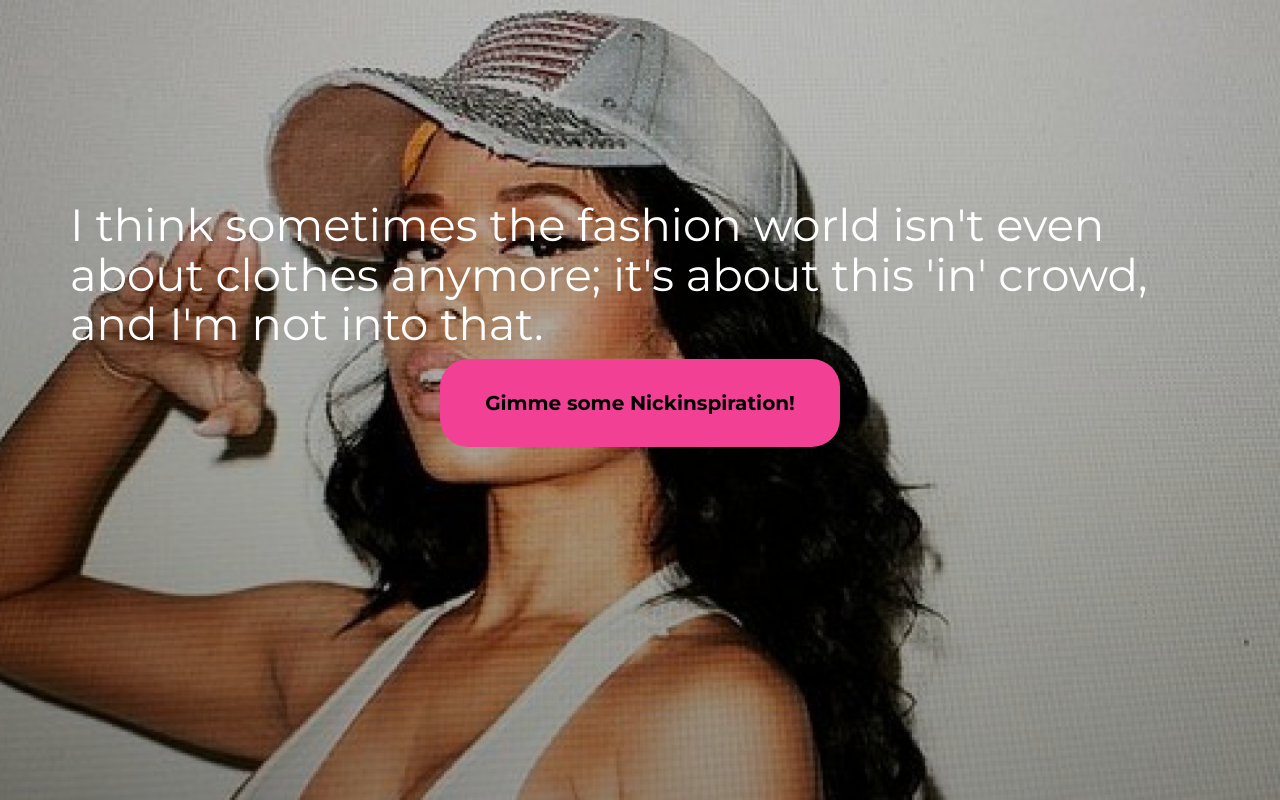
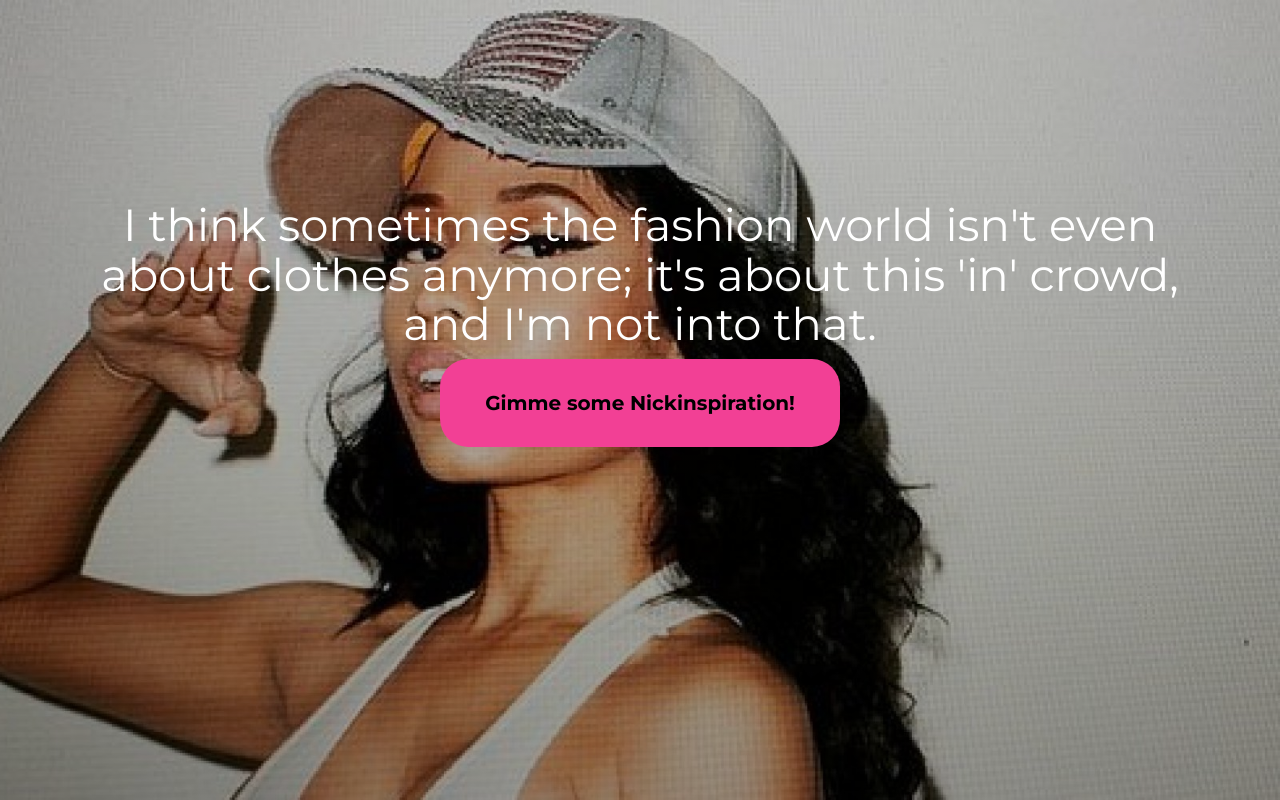
Before and after one commit to Nickinspiration/Nickinspiration.github.io, a plain HTML site: page index.html in a window 1280 px wide. Both pictures are taken after a click on the link "Gimme some Nickinspiration!". Shown: the top 800 px of the page. Drawn offline with nearby package versions, Linux system fonts and the light colour scheme.

Commit message:
cssString with iOS

```diff
--- a/css/nicki.css
+++ b/css/nicki.css
@@ -1,22 +1,13 @@
-
-
-
-body{
+.bg{
 	background:linear-gradient(rgba(0,0,0,0.25), rgba(0,0,0,0.5)), url("../assets/img/8.jpg") no-repeat center center fixed;
--webkit-background-size: 100%;
-    -moz-background-size: 100%;
-    -o-background-size: 100%;
-    background-size: 100%;
-    -webkit-background-size: cover;
-    -moz-background-size: cover;
-    -o-background-size: cover;
-    background-size: cover;
-     height:170vh;
-     font-family: 'Montserrat', sans-serif;
+  	-webkit-background-size: cover;
+  	-moz-background-size: cover;
+	 -o-background-size: cover;
+	 background-size: cover;
+	 font-family: 'Montserrat', sans-serif;
 	 font-weight: 700;
 	 height:170vh;
 	 background-color: #F24095;
-
 }
 
 
@@ -69,4 +60,5 @@ a:hover
 
 .below_text{
 	font-size: 45px;
+	text-align: center;
 }
--- a/index.html
+++ b/index.html
@@ -32,8 +32,6 @@
 
 </body>
 
-<!-- Latest compiled and minified JavaScript -->
-<script src="https://maxcdn.bootstrapcdn.com/bootstrap/3.3.5/js/bootstrap.min.js"></script>
 <script src="js/hip-hop.js"></script>
 
 </html>
--- a/js/hip-hop.js
+++ b/js/hip-hop.js
@@ -5,8 +5,17 @@ function changeBackground(){
 
     var photo_str ="assets/img/"+photo_num+".jpg";
 
-    document.body.style.background = "linear-gradient(rgba(0,0,0,0.25), rgba(0,0,0,0.5)), url("+photo_str+") no-repeat center center fixed";
-    document.body.style.backgroundSize ="cover";
+    document.getElementById("background_image").style.background = "linear-gradient(rgba(0,0,0,0.25), rgba(0,0,0,0.5)), url("+photo_str+") no-repeat center center fixed";
+    document.getElementById("background_image").style.backgroundSize ="cover";
+
+
+    var iOS = /iPad|iPhone|iPod/.test(navigator.platform);
+
+    if(iOS){
+        document.getElementById("background_image").style.cssText = "position: fixed; top: 0; left: 0; min-width: 100%; min-height: 100%;"
+    }
+
+
 
     changeQuote();
 
```
